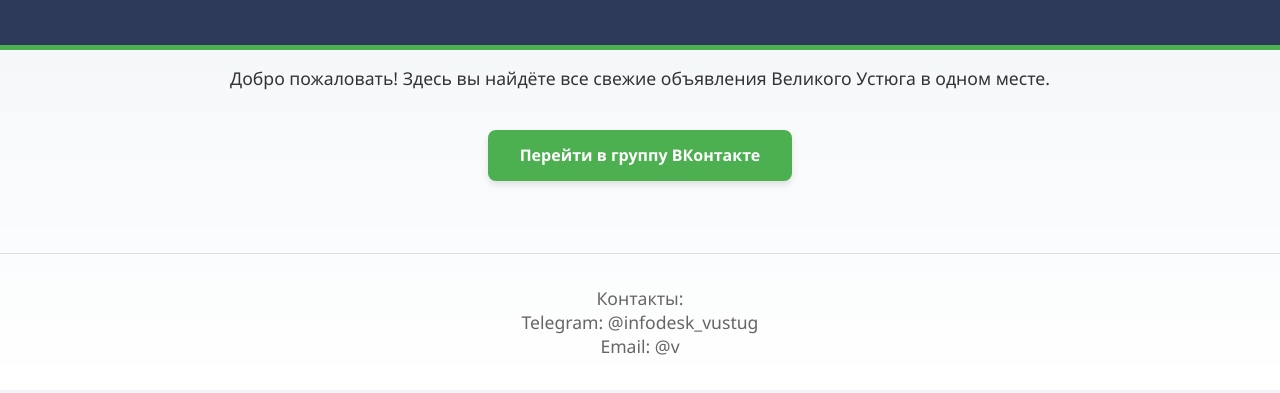
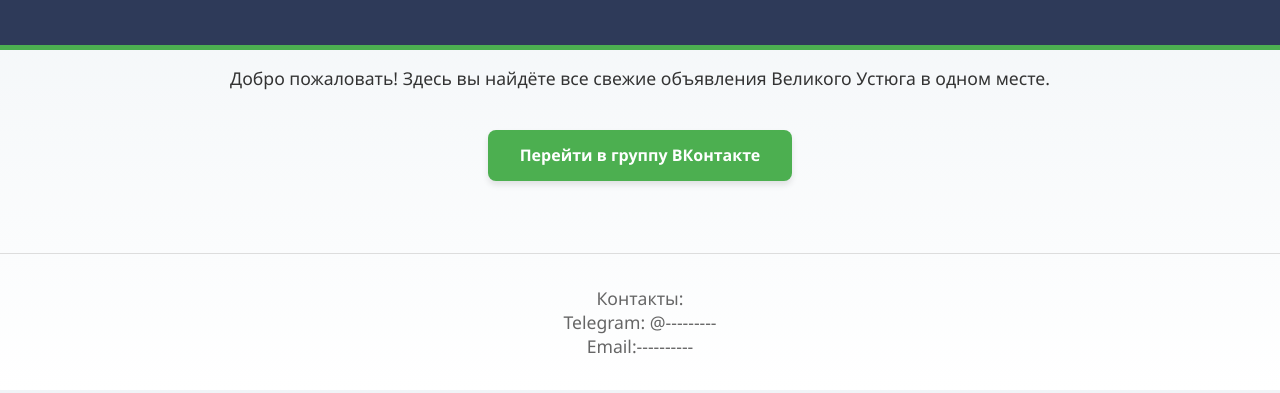
Before and after one commit to L-V73/infodesk_vustug, a plain HTML site: page index.html in a window 1280 px wide. Shown: the part 123-516 px from the top of the page. Drawn offline with Linux system fonts and the light colour scheme.

Commit message:
Update index.html
адрес

```diff
--- a/index.html
+++ b/index.html
@@ -71,8 +71,8 @@
 
   <footer>
     <p>Контакты:<br />
-      Telegram: @infodesk_vustug<br />
-      Email: @v
+      Telegram: @---------<br />
+      Email:----------
     </p>
   </footer>
 
```
